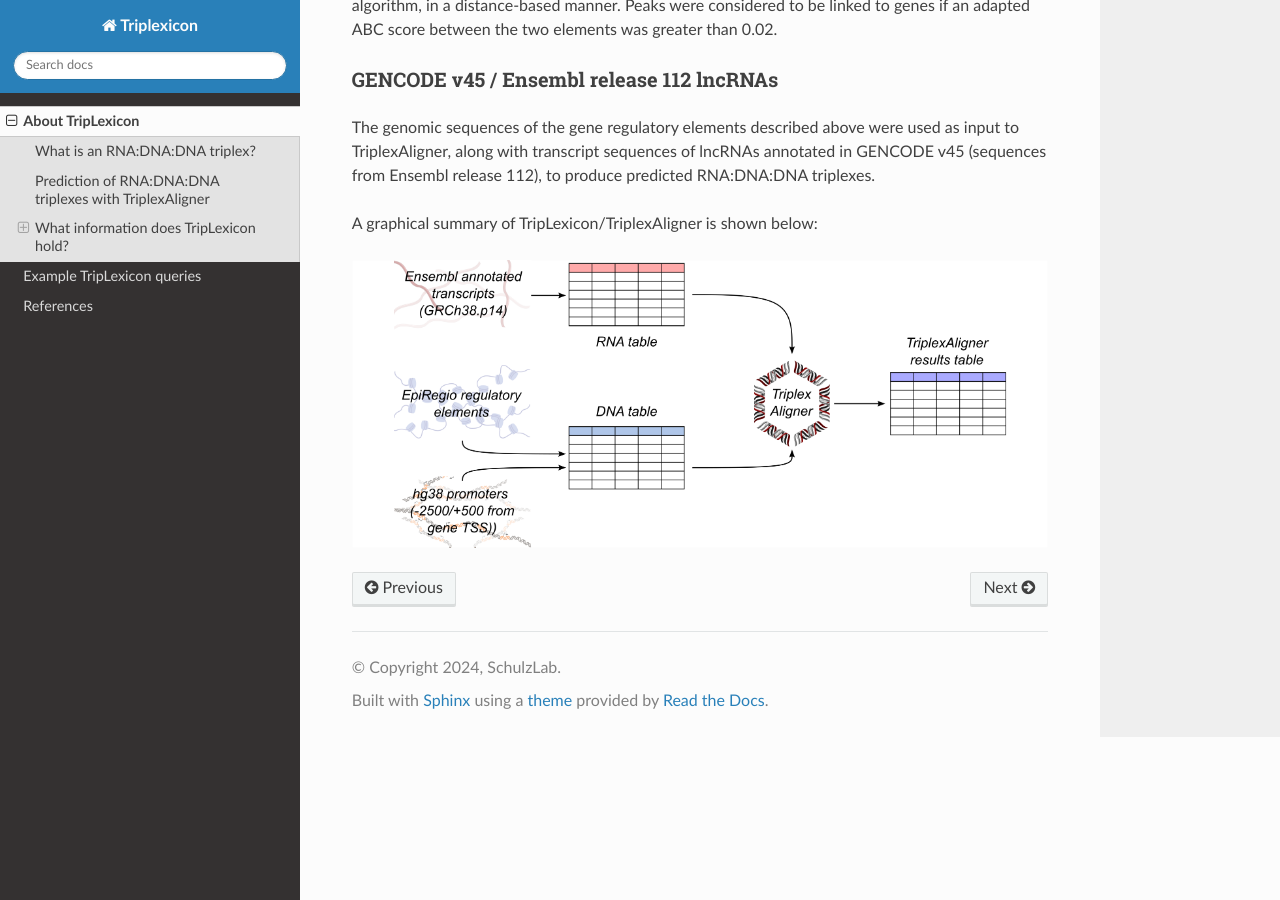
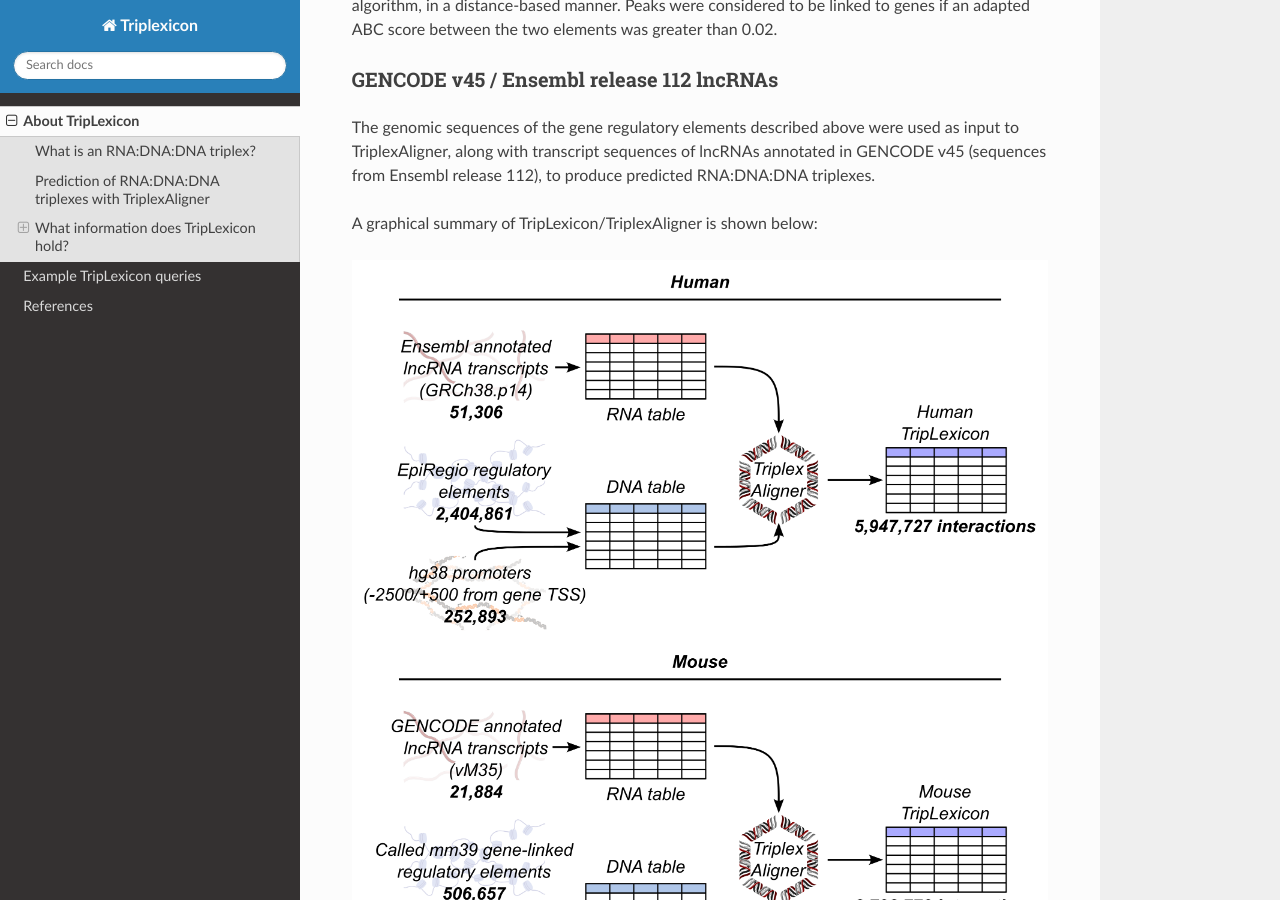
Before and after one commit to SchulzLab/TripLexicon, a Sphinx documentation site: the page built from docs/docs/source/gettingStarted.rst, in a window 1280 px wide and 900 px high, scrolled down 2837 px. Built offline with Sphinx 7.4.7 and the Read the Docs theme 3.1.0, drawn with Linux system fonts in a browser that asks for light colours; pages that are not in the unit, such as notebooks, are missing from menus.

Commit message:
Updated database figure

```diff
--- a/docs/docs/source/gettingStarted.rst
+++ b/docs/docs/source/gettingStarted.rst
@@ -59,5 +59,5 @@ The genomic sequences of the gene regulatory elements described above were used
 
 A graphical summary of TripLexicon/TriplexAligner is shown below:
 
-.. image:: ../database_schematic.png
+.. image:: ../TripLexicon_schematic_Hs_Mm_combined.png
   :alt: TripLexicon structure
```
